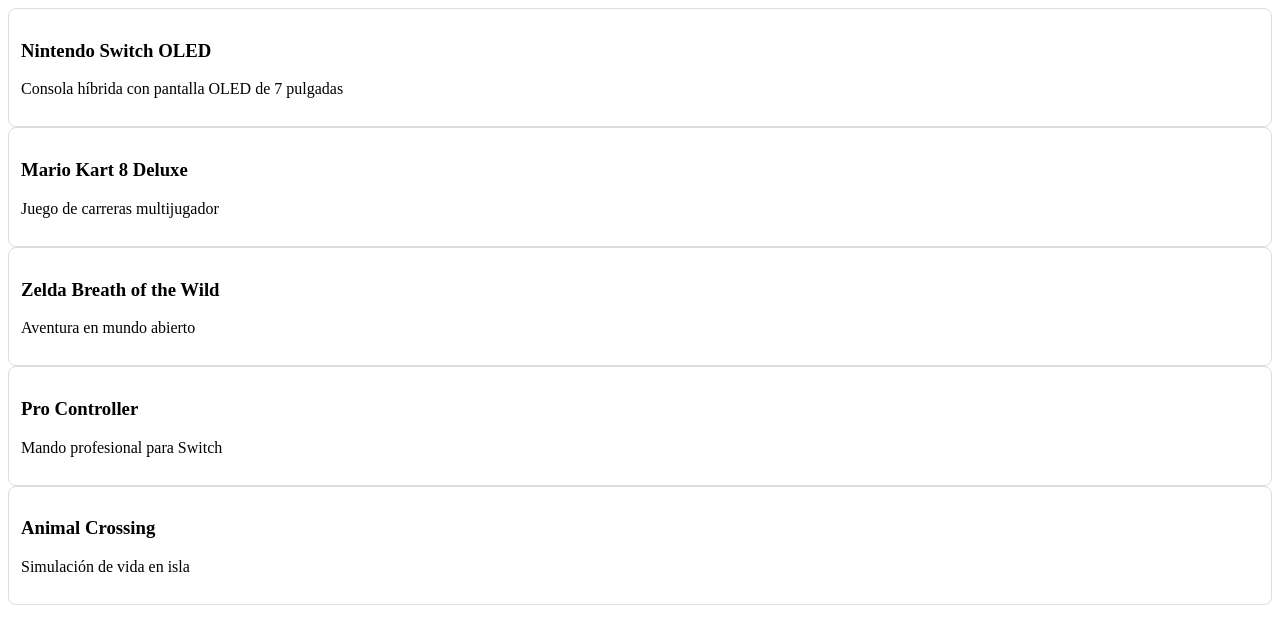
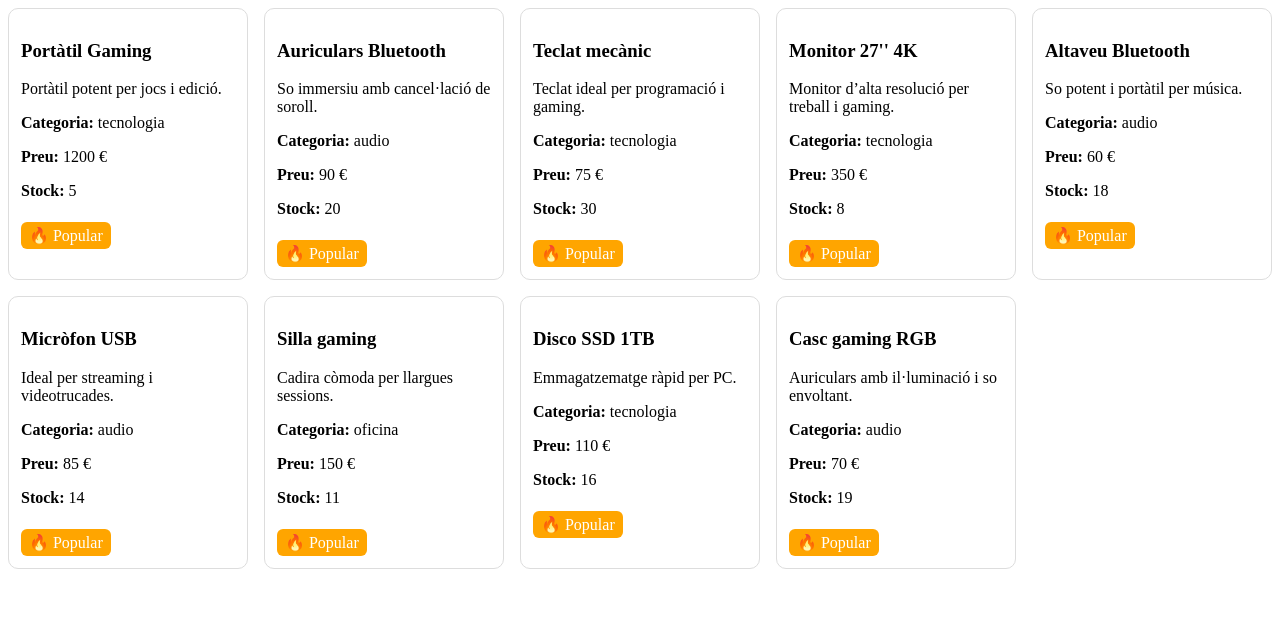
Before and after one commit to eric-twelve/nintendoFanApp, an Angular app: page /elements in a window 1280 px wide. Shown: the top 644 px of the page. Built offline with nearby package versions, Linux system fonts and the light colour scheme; data requests are answered from the project's data file.

Commit message:
EAC3 Exercici 2

```diff
--- a/db.json
+++ b/db.json
@@ -2,38 +2,183 @@
   "elements": [
     {
       "id": "1",
-      "nom": "Nintendo Switch OLED",
-      "descripcio": "Consola híbrida con pantalla OLED de 7 pulgadas",
-      "categoria": "consola",
-      "popular": true
+      "nom": "Portàtil Gaming",
+      "descripcio": "Portàtil potent per jocs i edició.",
+      "categoria": "tecnologia",
+      "preu": 1200,
+      "popular": true,
+      "stock": 5
     },
     {
       "id": "2",
-      "nom": "Mario Kart 8 Deluxe",
-      "descripcio": "Juego de carreras multijugador",
-      "categoria": "videojoc",
-      "popular": true
+      "nom": "Cadira ergonòmica",
+      "descripcio": "Cadira còmoda per treballar moltes hores.",
+      "categoria": "oficina",
+      "preu": 180,
+      "popular": false,
+      "stock": 12
     },
     {
       "id": "3",
-      "nom": "Zelda Breath of the Wild",
-      "descripcio": "Aventura en mundo abierto",
-      "categoria": "videojoc",
-      "popular": false
+      "nom": "Auriculars Bluetooth",
+      "descripcio": "So immersiu amb cancel·lació de soroll.",
+      "categoria": "audio",
+      "preu": 90,
+      "popular": true,
+      "stock": 20
     },
     {
       "id": "4",
-      "nom": "Pro Controller",
-      "descripcio": "Mando profesional para Switch",
-      "categoria": "accessori",
-      "popular": true
+      "nom": "Teclat mecànic",
+      "descripcio": "Teclat ideal per programació i gaming.",
+      "categoria": "tecnologia",
+      "preu": 75,
+      "popular": true,
+      "stock": 30
     },
     {
       "id": "5",
-      "nom": "Animal Crossing",
-      "descripcio": "Simulación de vida en isla",
-      "categoria": "videojoc",
-      "popular": false
+      "nom": "Monitor 27'' 4K",
+      "descripcio": "Monitor d’alta resolució per treball i gaming.",
+      "categoria": "tecnologia",
+      "preu": 350,
+      "popular": true,
+      "stock": 8
+    },
+    {
+      "id": "6",
+      "nom": "Ratolí sense fils",
+      "descripcio": "Ratolí ergonòmic amb bateria de llarga durada.",
+      "categoria": "tecnologia",
+      "preu": 25,
+      "popular": false,
+      "stock": 50
+    },
+    {
+      "id": "7",
+      "nom": "Taula d’oficina",
+      "descripcio": "Taula àmplia per espai de treball.",
+      "categoria": "oficina",
+      "preu": 220,
+      "popular": false,
+      "stock": 10
+    },
+    {
+      "id": "8",
+      "nom": "Làmpada LED",
+      "descripcio": "Llum regulable per estudi i oficina.",
+      "categoria": "oficina",
+      "preu": 40,
+      "popular": false,
+      "stock": 25
+    },
+    {
+      "id": "9",
+      "nom": "Altaveu Bluetooth",
+      "descripcio": "So potent i portàtil per música.",
+      "categoria": "audio",
+      "preu": 60,
+      "popular": true,
+      "stock": 18
+    },
+    {
+      "id": "10",
+      "nom": "Micròfon USB",
+      "descripcio": "Ideal per streaming i videotrucades.",
+      "categoria": "audio",
+      "preu": 85,
+      "popular": true,
+      "stock": 14
+    },
+    {
+      "id": "11",
+      "nom": "Tablet 10''",
+      "descripcio": "Tablet per treball i entreteniment.",
+      "categoria": "tecnologia",
+      "preu": 300,
+      "popular": false,
+      "stock": 9
+    },
+    {
+      "id": "12",
+      "nom": "Carregador ràpid",
+      "descripcio": "Carrega dispositius en menys temps.",
+      "categoria": "tecnologia",
+      "preu": 20,
+      "popular": false,
+      "stock": 60
+    },
+    {
+      "id": "13",
+      "nom": "Silla gaming",
+      "descripcio": "Cadira còmoda per llargues sessions.",
+      "categoria": "oficina",
+      "preu": 150,
+      "popular": true,
+      "stock": 11
+    },
+    {
+      "id": "14",
+      "nom": "Webcam HD",
+      "descripcio": "Càmera per videotrucades en alta qualitat.",
+      "categoria": "tecnologia",
+      "preu": 55,
+      "popular": false,
+      "stock": 22
+    },
+    {
+      "id": "15",
+      "nom": "Hub USB",
+      "descripcio": "Expandeix ports USB del teu ordinador.",
+      "categoria": "tecnologia",
+      "preu": 18,
+      "popular": false,
+      "stock": 40
+    },
+    {
+      "id": "16",
+      "nom": "Impressora làser",
+      "descripcio": "Impressió ràpida i eficient.",
+      "categoria": "oficina",
+      "preu": 200,
+      "popular": false,
+      "stock": 6
+    },
+    {
+      "id": "17",
+      "nom": "Disco SSD 1TB",
+      "descripcio": "Emmagatzematge ràpid per PC.",
+      "categoria": "tecnologia",
+      "preu": 110,
+      "popular": true,
+      "stock": 16
+    },
+    {
+      "id": "18",
+      "nom": "Router WiFi",
+      "descripcio": "Connexió estable i ràpida a internet.",
+      "categoria": "tecnologia",
+      "preu": 95,
+      "popular": false,
+      "stock": 13
+    },
+    {
+      "id": "19",
+      "nom": "Organitzador d’escriptori",
+      "descripcio": "Mantén ordenat el teu espai de treball.",
+      "categoria": "oficina",
+      "preu": 15,
+      "popular": false,
+      "stock": 35
+    },
+    {
+      "id": "20",
+      "nom": "Casc gaming RGB",
+      "descripcio": "Auriculars amb il·luminació i so envoltant.",
+      "categoria": "audio",
+      "preu": 70,
+      "popular": true,
+      "stock": 19
     }
   ]
 }
--- /dev/null
+++ b/src/app/adaptadors/element.adaptador.ts
@@ -0,0 +1,18 @@
+import { ElementApiResponse, ElementCataleg } from '../models/element.cataleg.model';
+
+export function adaptarElementApi(apiResponse: ElementApiResponse): ElementCataleg {
+  return {
+    id: apiResponse.id,
+    titol: apiResponse.nom,
+    descripcio: apiResponse.descripcio,
+    categoria: apiResponse.categoria,
+    preu: apiResponse.preu,
+    imatgeUrl: apiResponse.imatge,
+    esPopular: apiResponse.popular,
+    unitats: apiResponse.stock
+  };
+}
+
+export function adaptarElementsApi(apiResponses: ElementApiResponse[]): ElementCataleg[] {
+  return apiResponses.map(adaptarElementApi);
+}
--- a/src/app/app.component.scss
+++ b/src/app/app.component.scss
@@ -0,0 +1,37 @@
+.spinner-container {
+  display: flex;
+  justify-content: center;
+  margin-top: 2rem;
+}
+
+.spinner {
+  width: 50px;
+  height: 50px;
+  border: 5px solid #ccc;
+  border-top-color: #007bff;
+  border-radius: 50%;
+  animation: spin 1s linear infinite;
+}
+
+@keyframes spin {
+  to {
+    transform: rotate(360deg);
+  }
+}
+
+.error-container {
+  text-align: center;
+  color: red;
+}
+
+.grid {
+  display: grid;
+  grid-template-columns: repeat(auto-fill, minmax(150px, 1fr));
+  gap: 1rem;
+}
+
+.card {
+  border: 1px solid #ddd;
+  padding: 1rem;
+  border-radius: 8px;
+}
--- a/src/app/pages/cataleg/cataleg.page.html
+++ b/src/app/pages/cataleg/cataleg.page.html
@@ -1,18 +1,22 @@
-
 <div *ngIf="carregant()" class="spinner-container">
   <div class="spinner"></div>
 </div>
-
 
 <div *ngIf="error()" class="error-container">
   <p>{{ error() }}</p>
   <button (click)="reintentar()">Reintentar</button>
 </div>
 
+<div *ngIf="!carregant() && !error()" class="grid">
 
-<div *ngIf="!carregant() && !error()" class="grid">
   <div *ngFor="let el of elements()" class="card">
-    <h3>{{ el.nom }}</h3>
+    <h3>{{ el.titol }}</h3>
     <p>{{ el.descripcio }}</p>
+    <p><strong>Categoria:</strong> {{ el.categoria }}</p>
+    <p><strong>Preu:</strong> {{ el.preu }} €</p>
+    <p><strong>Stock:</strong> {{ el.unitats }}</p>
+    <span *ngIf="el.esPopular" class="badge">
+      🔥 Popular
+    </span>
   </div>
 </div>
--- a/src/app/pages/cataleg/cataleg.page.scss
+++ b/src/app/pages/cataleg/cataleg.page.scss
@@ -1,25 +1,28 @@
-.spinner {
-border: 4px solid #ccc;
-border-top: 4px solid #333;
-border-radius: 50%;
-width: 40px;
-height: 40px;
-animation: girar 1s linear infinite;
-margin: 50px auto;
-}
-
-@keyframes girar {
-to { transform: rotate(360deg); }
-}
-
-.graella {
-display: grid;
-grid-template-columns: repeat(auto-fit, minmax(200px, 1fr));
-gap: 16px;
+.grid {
+  display: grid;
+  grid-template-columns: repeat(auto-fill, minmax(220px, 1fr));
+  gap: 16px;
 }
 
 .card {
-border: 1px solid #ddd;
-padding: 12px;
-border-radius: 8px;
+  border: 1px solid #ddd;
+  border-radius: 10px;
+  padding: 12px;
+  background: white;
 }
+
+.img {
+  width: 100%;
+  height: 140px;
+  object-fit: cover;
+  border-radius: 8px;
+}
+
+.badge {
+  display: inline-block;
+  background: orange;
+  color: white;
+  padding: 4px 8px;
+  border-radius: 6px;
+  margin-top: 6px;
+}
--- a/src/app/service/element.service.ts
+++ b/src/app/service/element.service.ts
@@ -1,20 +1,20 @@
-import { Injectable, signal } from '@angular/core';
 import { HttpClient } from '@angular/common/http';
-import { environment } from '../../environments/environment';
-import { ElementCataleg } from '../models/element-cataleg.model';
+import { Injectable } from '@angular/core';
+import { signal } from '@angular/core';
+import { map } from 'rxjs';
+import { ElementApiResponse, ElementCataleg } from '../models/element.cataleg.model';
+import { adaptarElementsApi } from '../adaptadors/element.adaptador';
 
 @Injectable({
   providedIn: 'root'
 })
 export class ElementService {
 
-  private apiUrl = environment.apiUrl;
-
+  private apiUrl = 'http://localhost:3000/elements';
 
   private _elements = signal<ElementCataleg[]>([]);
   private _carregant = signal<boolean>(false);
   private _error = signal<string | null>(null);
-
 
   elements = this._elements.asReadonly();
   carregant = this._carregant.asReadonly();
@@ -26,7 +26,9 @@
     this._carregant.set(true);
     this._error.set(null);
 
-  this.http.get<ElementCataleg[]>(`${this.apiUrl}/elements`)
+    this.http
+      .get<ElementApiResponse[]>(`${this.apiUrl}?popular=true`)
+      .pipe(map(adaptarElementsApi))
       .subscribe({
         next: (res) => {
           this._elements.set(res);
@@ -43,7 +45,9 @@
     this._carregant.set(true);
     this._error.set(null);
 
-    this.http.get<ElementCataleg[]>(`${this.apiUrl}/elements?nom_like=${terme}`)
+    this.http
+      .get<ElementApiResponse[]>(`${this.apiUrl}?nom_like=${terme}`)
+      .pipe(map(adaptarElementsApi))
       .subscribe({
         next: (res) => {
           this._elements.set(res);
```
Also changed, not shown: src/app/models/element-cataleg.model.ts (deleted, +0 -7 lines), src/app/models/element.cataleg.model.ts (added, +21 -0 lines), src/docs/models.md (added, +16 -0 lines). Lines whose indentation alone changed are shown as unchanged.
